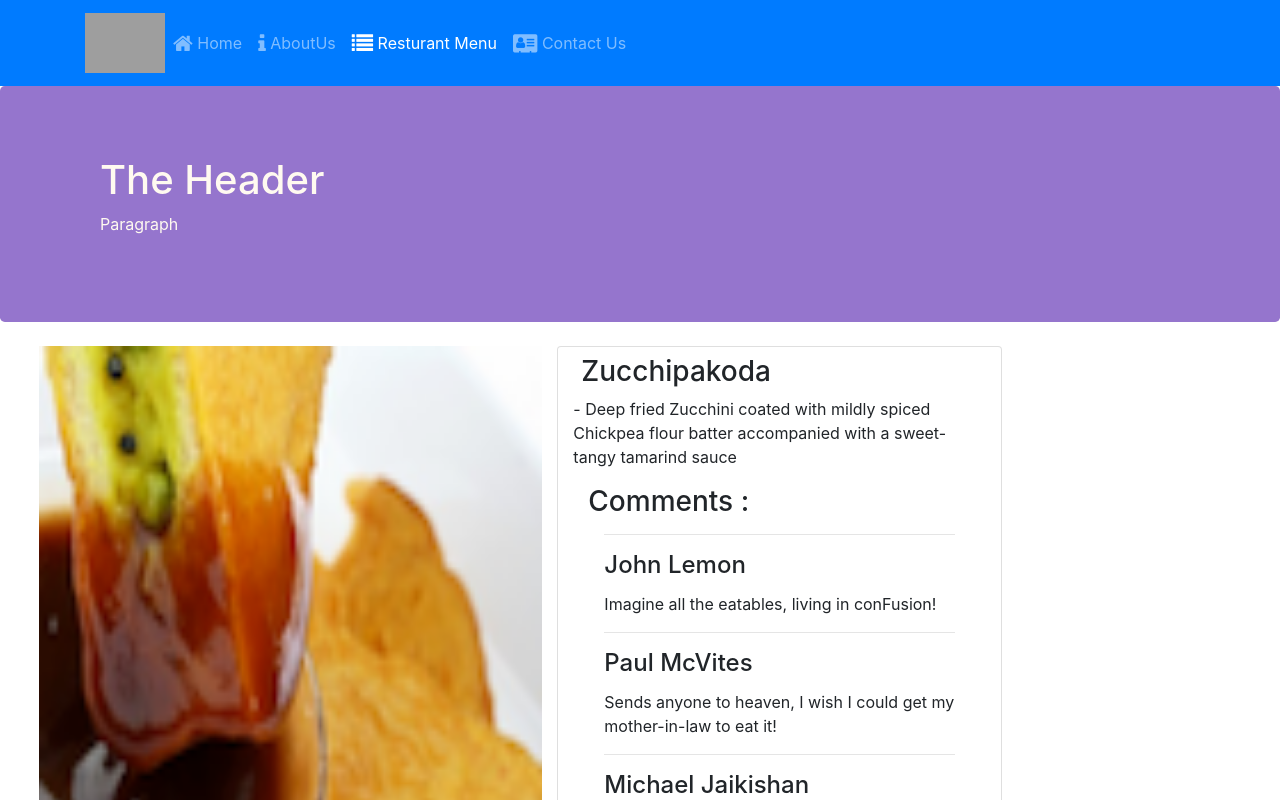
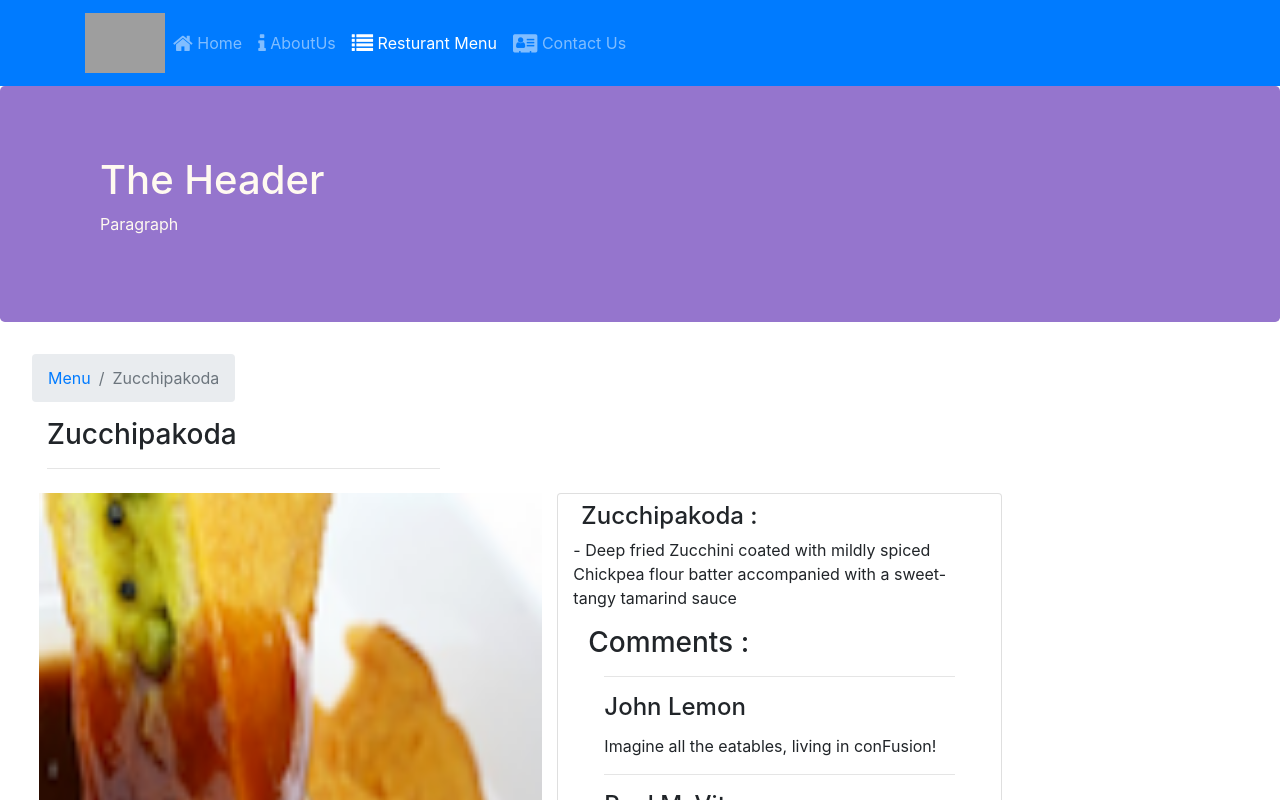
Before and after one commit to yossef-khaled/Menu-App, a React (Create React App) app: page /menu/1 in a window 1280 px wide. Shown: the top 800 px of the page. Built offline with nearby package versions, Linux system fonts and the light colour scheme; grey boxes are pictures that could not be loaded.

Commit message:
Add breadcrumbs for navigation.

```diff
--- a/src/Components/DishDetailComponent.jsx
+++ b/src/Components/DishDetailComponent.jsx
@@ -4,8 +4,11 @@ import {
     CardImg,
     CardImgOverlay,
     CardTitle,
-    CardText
+    CardText,
+    Breadcrumb,
+    BreadcrumbItem
   } from "reactstrap";
+import {Link} from 'react-router-dom';
 
 function DishDetail({dish, comments}) {
     const dishComments = comments.map((comment) => {
@@ -25,10 +28,22 @@ function DishDetail({dish, comments}) {
     return (
         <div className="container col-10 m-4">
             <Row>
+                <div className="row m-2">
+                    <Breadcrumb>
+                        <BreadcrumbItem><Link to="/menu">Menu</Link></BreadcrumbItem>
+                        <BreadcrumbItem active>{dish.name}</BreadcrumbItem>
+                    </Breadcrumb>
+                   <div className="col-12">
+                        <h3>{dish.name}</h3>
+                        <hr />
+                    </div>
+                </div>
+            </Row>
+            <Row>
                 <CardImg width="100%" className="col-6" src={dish.image} alt={dish.name} />
                 <Card className="col-5">
-                    <CardTitle className="m-2" tag="h3">
-                            {dish.name}
+                    <CardTitle className="m-2" tag="h4">
+                            {dish.name} :
                     </CardTitle>
                     <CardText className="col-15">
                         - {dish.description}
--- a/src/Components/MenuComponent.jsx
+++ b/src/Components/MenuComponent.jsx
@@ -1,5 +1,7 @@
 import React from "react";
 import MenuItem from './MenuItemComponent';
+import {Breadcrumb, BreadcrumbItem} from 'reactstrap';
+import {Link} from 'react-router-dom';
 
 function Menu(props) {
 
@@ -12,6 +14,16 @@ function Menu(props) {
   });
   return (
     <div className="container">
+      <div className="row m-2">
+        <Breadcrumb>
+          <BreadcrumbItem><Link to="/home">Home</Link></BreadcrumbItem>
+          <BreadcrumbItem active>Menu</BreadcrumbItem>
+        </Breadcrumb>
+        <div className="col-12">
+          <h3>Menu</h3>
+          <hr />
+        </div>
+      </div>
       <div className="row">
         {menu}
       </div>
```
